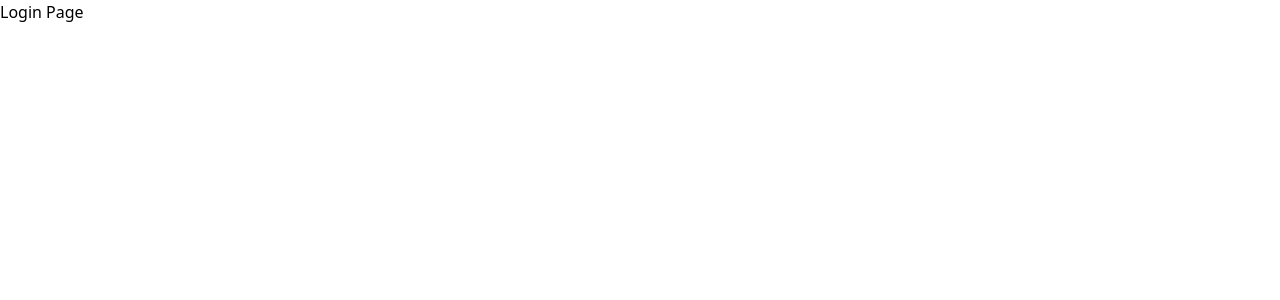
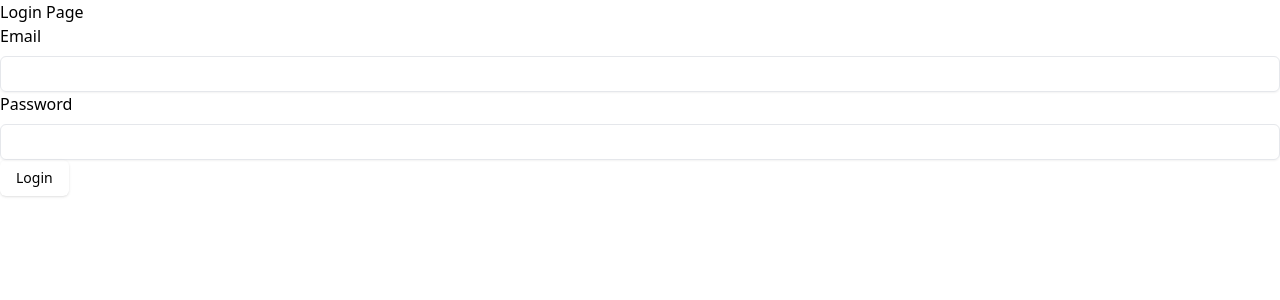
Before and after one commit to ahargunyllib/intern-fe-bcc-2025, a Next.js app: page /login in a window 1280 px wide. Shown: the top 300 px of the page. Built offline with nearby package versions, Linux system fonts and the light colour scheme.

Commit message:
feat: implement login form with validation and input components

```diff
--- a/src/app/(auth)/login/page.tsx
+++ b/src/app/(auth)/login/page.tsx
@@ -1,3 +1,29 @@
+"use client";
+import Button from "@/shared/components/ui/button";
+import { FormFieldInput } from "@/shared/components/ui/form";
+import { LoginSchema } from "@/shared/repository/dto/auth";
+import { Form, Formik } from "formik";
+
 export default function Page() {
-	return <div>Login Page</div>;
+	return (
+		<div>
+			<h1>Login Page</h1>
+			<Formik
+				validationSchema={LoginSchema}
+				initialValues={{
+					email: "",
+					password: "",
+				}}
+				onSubmit={(values) => {
+					console.log(values);
+				}}
+			>
+				<Form>
+					<FormFieldInput name="email" label="Email" />
+					<FormFieldInput name="password" label="Password" type="password" />
+					<Button type="submit">Login</Button>
+				</Form>
+			</Formik>
+		</div>
+	);
 }
--- /dev/null
+++ b/src/shared/components/ui/form.tsx
@@ -0,0 +1,27 @@
+import Input from "@/shared/components/ui/input";
+import { cn } from "@/shared/lib/utils";
+import { ErrorMessage, useField } from "formik";
+import type { InputHTMLAttributes } from "react";
+
+type Props = {
+	name: string;
+	label: string;
+} & InputHTMLAttributes<HTMLInputElement>;
+
+export function FormFieldInput({ name, label, ...props }: Props) {
+	const [field, meta] = useField(name);
+	return (
+		<div className="space-y-2">
+			<label
+				htmlFor={name}
+				className={cn(meta.error && meta.touched ? "text-red-500" : "")}
+			>
+				{label}
+			</label>
+			<Input id={name} {...props} {...field} />
+			<span className="text-red-500">
+				<ErrorMessage name="email" />
+			</span>
+		</div>
+	);
+}
--- a/src/shared/repository/dto/auth.ts
+++ b/src/shared/repository/dto/auth.ts
@@ -1,8 +1,8 @@
 import { type InferType, object, string } from "yup";
 
 export const LoginSchema = object({
-	email: string().email().required(),
-	password: string().required(),
+	email: string().email("Email is invalid").required("Email is required"),
+	password: string().required("Password is required"),
 });
 
 export type LoginRequest = InferType<typeof LoginSchema>;
```
